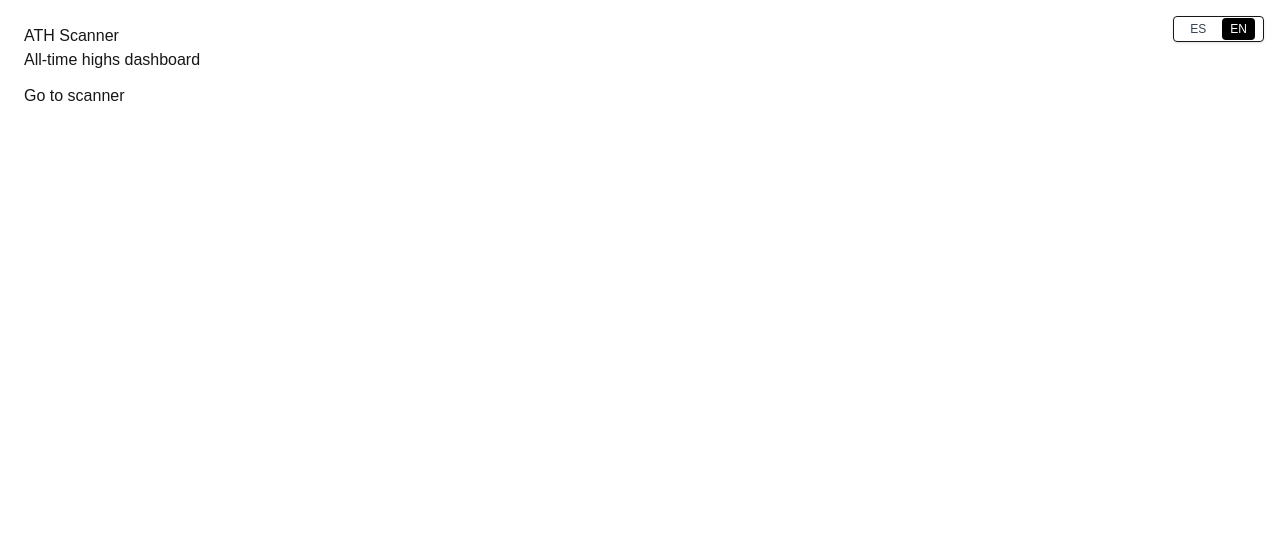
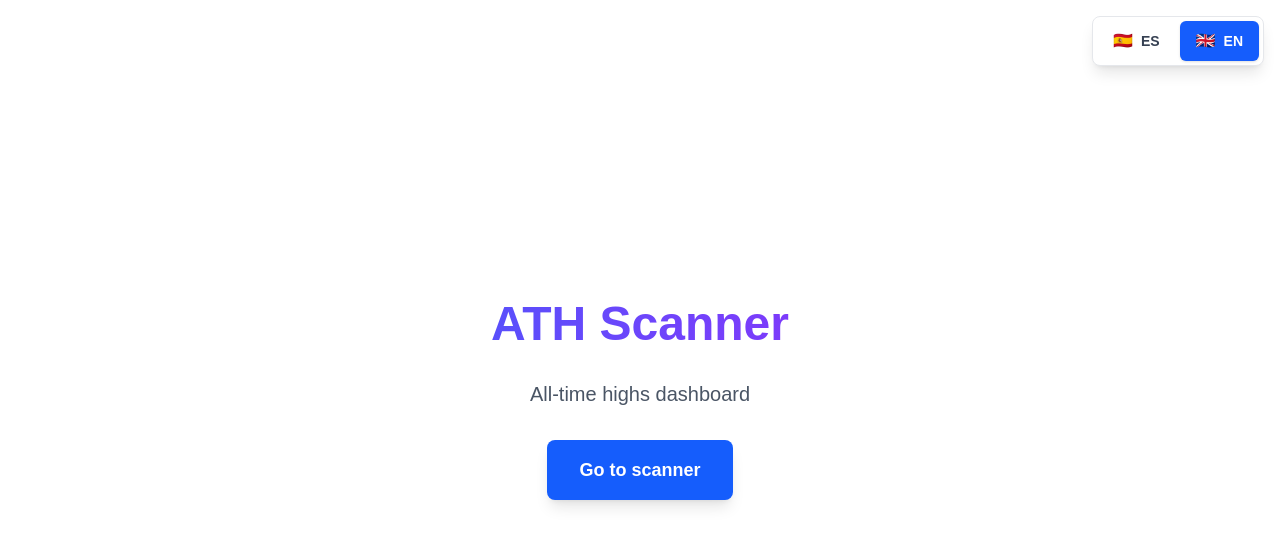
Before and after one commit to AntonioMartinP/stock-scanner, a Next.js app: page /en in a window 1280 px wide. Shown: the top 546 px of the page. Built offline with nearby package versions, Linux system fonts and the light colour scheme.

Commit message:
refactor localization handling and improve language switcher component

```diff
--- a/src/app/[locale]/layout.tsx
+++ b/src/app/[locale]/layout.tsx
@@ -1,9 +1,9 @@
-import {NextIntlClientProvider} from "next-intl";
-import {getMessages} from "next-intl/server";
-import {notFound} from "next/navigation";
-import {locales} from "@/i18n/routing";
-import LanguageSwitcher from "@/components/ui/LanguageSwitcher";
-import "@/app/globals.css";
+import {NextIntlClientProvider} from 'next-intl';
+import {getMessages} from 'next-intl/server';
+import {notFound} from 'next/navigation';
+import {routing} from '@/i18n/routing';
+import LanguageSwitcher from '@/components/ui/LanguageSwitcher';
+import '@/app/globals.css';
 
 export default async function LocaleLayout({
   children,
@@ -14,7 +14,9 @@ export default async function LocaleLayout({
 }) {
   const {locale} = await params;
 
-  if (!locales.includes(locale as any)) notFound();
+  if (!routing.locales.includes(locale as any)) {
+    notFound();
+  }
 
   const messages = await getMessages();
 
--- a/src/app/[locale]/page.tsx
+++ b/src/app/[locale]/page.tsx
@@ -1,14 +1,30 @@
-import Link from "next/link";
-import {getTranslations} from "next-intl/server";
+'use client';
 
-export default async function Home() {
-  const t = await getTranslations("home");
+import {Link} from '@/i18n/routing';
+import {useTranslations} from 'next-intl';
+
+export default function Home() {
+  const t = useTranslations('home');
+
   return (
-    <main style={{padding: 24}}>
-      <h1>{t("title")}</h1>
-      <p>{t("subtitle")}</p>
-      <div style={{marginTop: 12}}>
-        <Link href="/scanner">{t("goToScanner")}</Link>
+    <main className="min-h-screen flex flex-col items-center justify-center p-8">
+      <div className="max-w-4xl w-full text-center space-y-8">
+        <h1 className="text-5xl font-bold bg-gradient-to-r from-blue-600 to-purple-600 bg-clip-text text-transparent">
+          {t('title')}
+        </h1>
+
+        <p className="text-xl text-gray-600 dark:text-gray-300">
+          {t('subtitle')}
+        </p>
+
+        <div className="flex justify-center">
+          <Link
+            href="/scanner"
+            className="px-8 py-4 bg-blue-600 hover:bg-blue-700 text-white rounded-lg font-semibold text-lg transition-colors shadow-lg hover:shadow-xl"
+          >
+            {t('goToScanner')}
+          </Link>
+        </div>
       </div>
     </main>
   );
--- a/src/components/ui/LanguageSwitcher.tsx
+++ b/src/components/ui/LanguageSwitcher.tsx
@@ -1,50 +1,72 @@
 "use client";
 
-import Link from "next/link";
-import {usePathname} from "next/navigation";
-import {useLocale} from "next-intl";
-import {locales, type Locale} from "@/i18n/routing";
+import {useLocale} from 'next-intl';
+import {usePathname, useRouter} from '@/i18n/routing';
+import {useTransition} from 'react';
+import {locales, type Locale} from '@/i18n/routing';
 
-function stripLocalePrefix(pathname: string): string {
-  const parts = pathname.split("/").filter(Boolean);
-  if (parts.length === 0) return "/";
+const localeNames: Record<Locale, string> = {
+  es: 'Español',
+  en: 'English',
+};
 
-  const hasLocalePrefix = locales.includes(parts[0] as Locale);
-  const rest = hasLocalePrefix ? parts.slice(1) : parts;
-
-  return rest.length ? `/${rest.join("/")}` : "/";
-}
+const localeFlags: Record<Locale, string> = {
+  es: '🇪🇸',
+  en: '🇬🇧',
+};
 
 export default function LanguageSwitcher() {
+  const currentLocale = useLocale() as Locale;
+  const router = useRouter();
   const pathname = usePathname();
-  const locale = useLocale() as Locale;
-  const localizedPath = stripLocalePrefix(pathname);
+  const [isPending, startTransition] = useTransition();
+
+  const changeLanguage = (newLocale: Locale) => {
+    if (newLocale === currentLocale) return;
+
+    startTransition(() => {
+      router.replace(pathname, {locale: newLocale});
+    });
+  };
 
   return (
-    <nav aria-label="Language selector" className="rounded border bg-white/90 px-2 py-1 text-xs shadow-sm backdrop-blur">
-      <ul className="flex items-center gap-2">
-        {locales.map((item) => {
-          const href = item === "es"
-            ? `/es${localizedPath === "/" ? "" : localizedPath}`
-            : `/en${localizedPath === "/" ? "" : localizedPath}`;
-
-          const isActive = item === locale;
-
-          return (
-            <li key={item}>
-              <Link
-                href={href}
-                className={[
-                  "rounded px-2 py-1 transition-colors",
-                  isActive ? "bg-black text-white" : "text-gray-700 hover:bg-gray-100"
-                ].join(" ")}
-              >
-                {item.toUpperCase()}
-              </Link>
-            </li>
-          );
-        })}
-      </ul>
-    </nav>
+    <div
+      className="bg-white dark:bg-gray-800 rounded-lg shadow-lg border border-gray-200 dark:border-gray-700"
+      role="group"
+      aria-label="Language switcher"
+    >
+      <div className="flex gap-1 p-1">
+        {locales.map((locale) => (
+          <button
+            key={locale}
+            onClick={() => changeLanguage(locale)}
+            disabled={isPending || locale === currentLocale}
+            className={`
+              px-4 py-2 rounded-md font-medium transition-all
+              flex items-center gap-2
+              ${
+                locale === currentLocale
+                  ? 'bg-blue-600 text-white shadow-sm'
+                  : 'bg-transparent text-gray-700 dark:text-gray-300 hover:bg-gray-100 dark:hover:bg-gray-700'
+              }
+              ${
+                isPending ? 'opacity-50 cursor-not-allowed' : 'cursor-pointer'
+              }
+              disabled:cursor-not-allowed
+            `}
+            aria-label={`Switch to ${localeNames[locale]}`}
+            aria-current={locale === currentLocale ? 'true' : 'false'}
+          >
+            <span aria-hidden="true">{localeFlags[locale]}</span>
+            <span className="text-sm font-semibold">{locale.toUpperCase()}</span>
+          </button>
+        ))}
+      </div>
+      {isPending && (
+        <div className="absolute inset-0 bg-white/50 dark:bg-gray-800/50 rounded-lg flex items-center justify-center">
+          <div className="w-5 h-5 border-2 border-blue-600 border-t-transparent rounded-full animate-spin" />
+        </div>
+      )}
+    </div>
   );
 }
--- a/src/i18n/request.ts
+++ b/src/i18n/request.ts
@@ -1,11 +1,15 @@
-import {getRequestConfig} from "next-intl/server";
-import {defaultLocale, locales} from "./routing";
+import {getRequestConfig} from 'next-intl/server';
+import {routing} from './routing';
 
-export default getRequestConfig(async ({locale}) => {
-  const safeLocale = locales.includes(locale as any) ? (locale as any) : defaultLocale;
+export default getRequestConfig(async ({requestLocale}) => {
+  let locale = await requestLocale;
+
+  if (!locale || !routing.locales.includes(locale as any)) {
+    locale = routing.defaultLocale;
+  }
 
   return {
-    locale: safeLocale,
-    messages: (await import(`../i18n/${safeLocale}.json`)).default
+    locale,
+    messages: (await import(`../i18n/${locale}.json`)).default
   };
 });
--- a/src/i18n/routing.ts
+++ b/src/i18n/routing.ts
@@ -1,4 +1,14 @@
-export const locales = ["es", "en"] as const;
-export type Locale = (typeof locales)[number];
+import {defineRouting} from 'next-intl/routing';
+import {createNavigation} from 'next-intl/navigation';
 
-export const defaultLocale: Locale = "es";
+export const routing = defineRouting({
+  locales: ['es', 'en'],
+  defaultLocale: 'es',
+  localePrefix: 'always'
+});
+
+export type Locale = 'es' | 'en';
+export const locales = routing.locales;
+export const defaultLocale = routing.defaultLocale;
+
+export const {Link, redirect, usePathname, useRouter} = createNavigation(routing);
--- a/src/middleware.ts
+++ b/src/middleware.ts
@@ -1,12 +1,8 @@
-import createMiddleware from "next-intl/middleware";
-import {locales, defaultLocale} from "./i18n/routing";
+import createMiddleware from 'next-intl/middleware';
+import {routing} from './i18n/routing';
 
-export default createMiddleware({
-  locales,
-  defaultLocale,
-  localePrefix: "always"
-});
+export default createMiddleware(routing);
 
 export const config = {
-  matcher: ["/((?!api|_next|.*\\..*).*)"]
+  matcher: ['/', '/(es|en)/:path*']
 };
```
